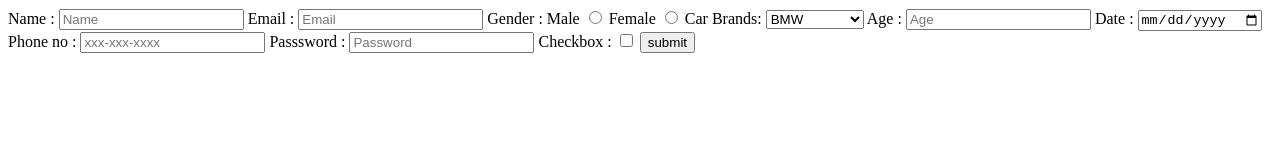
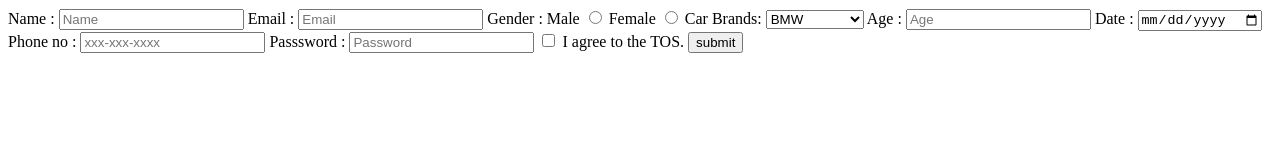
Before and after one commit to acciojob/signup-form-car-VipulTrimbake610, a website: page main.html in a window 1280 px wide. Drawn offline with Linux system fonts and the light colour scheme.

Commit message:
created a submission

```diff
--- a/main.html
+++ b/main.html
@@ -43,8 +43,8 @@
 		<label for="password">Passsword : </label>
 		<input type="password" id="password" name="password" placeholder="Password" required>
 
-		<label for="checkbox">Checkbox : </label>
-		<input type="checkbox" name="checkbox" required>
+		<input type="checkbox" name="checkbox" id="tos" required>
+		<label for="checkbox">I agree to the TOS. </label>
 
 		<input type="submit" value="submit">
 	</form>
```
